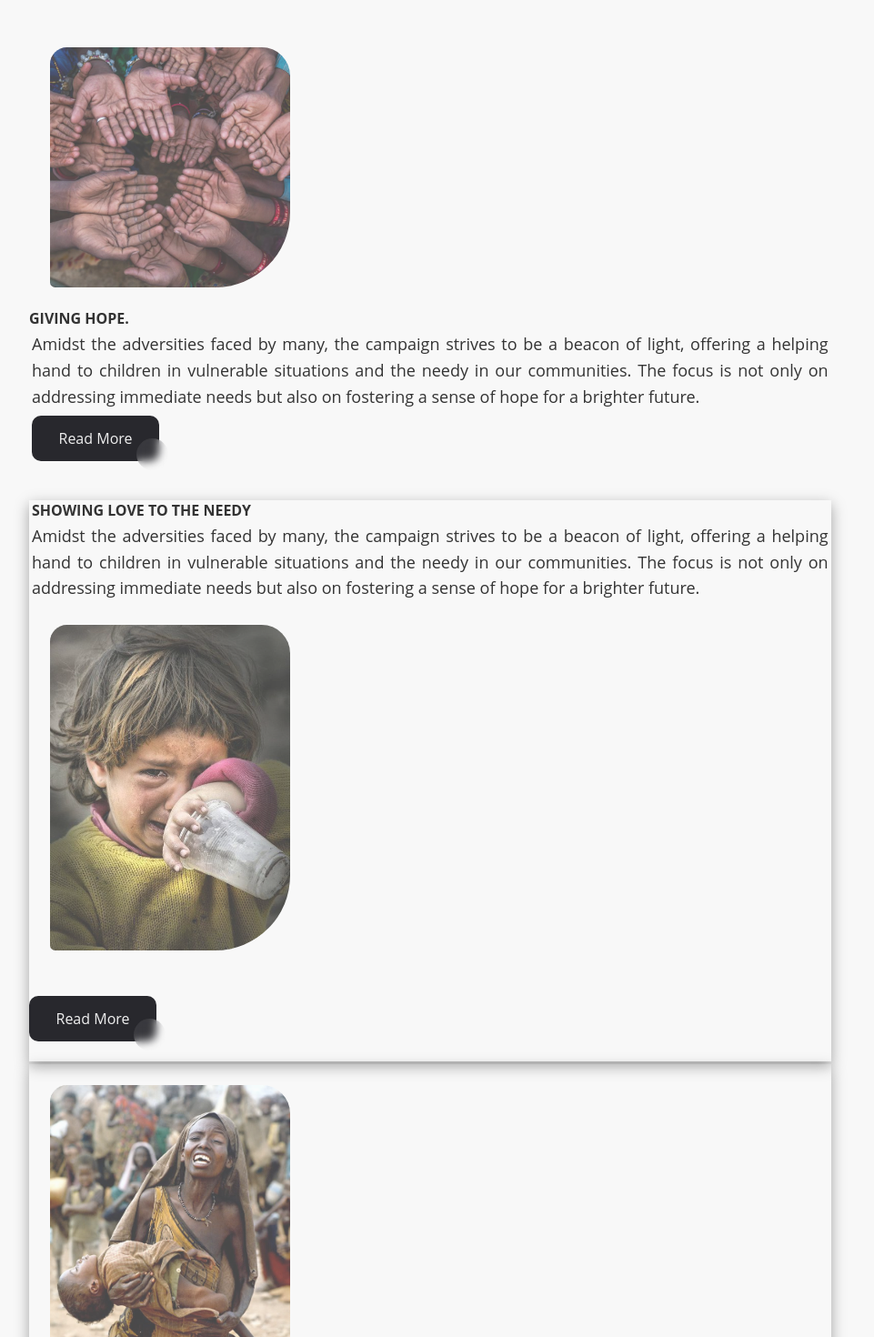
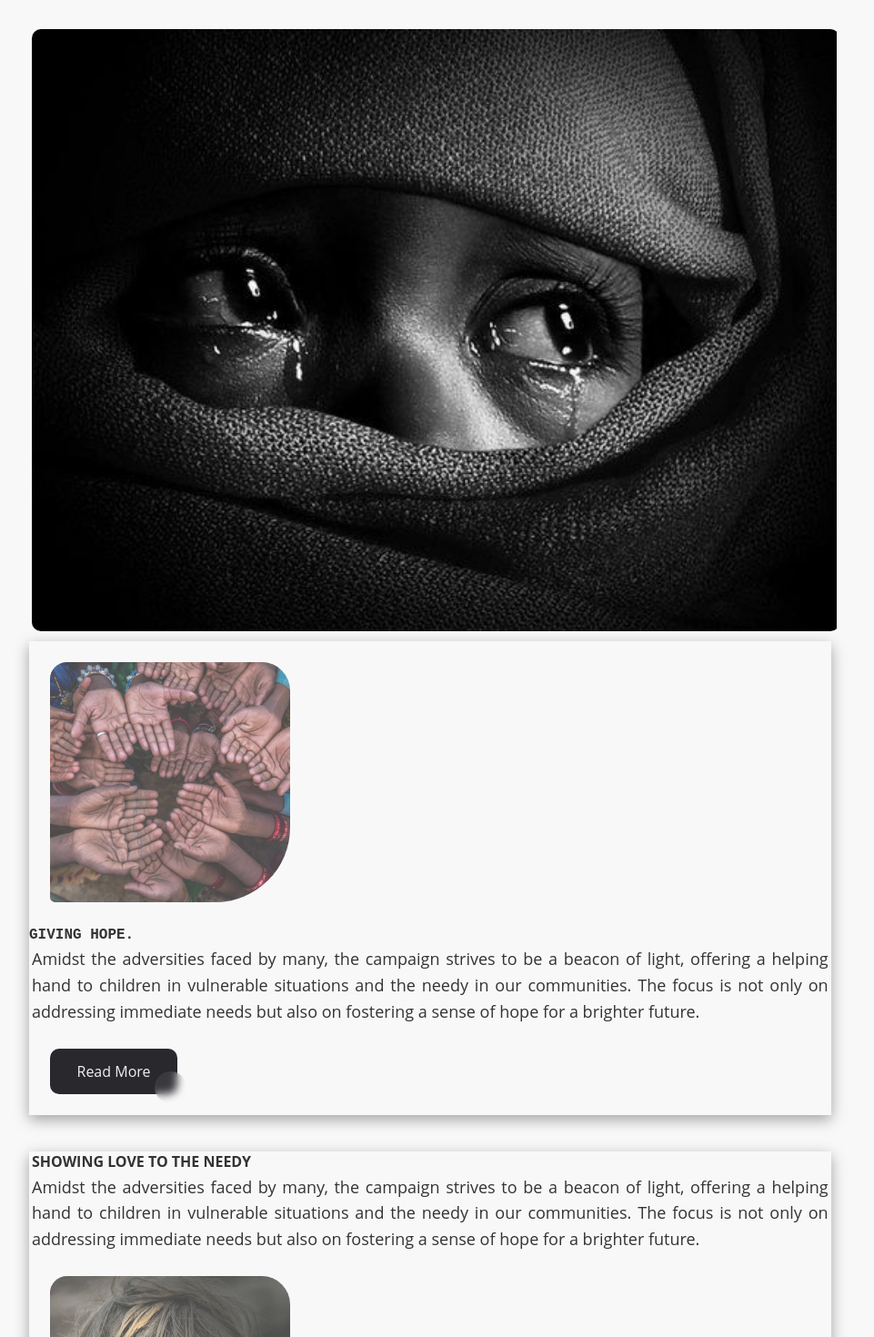
Before and after one commit to AchieBee/Donation-platform, a React (Create React App) app in the folder client/: page /news in a window 1280 px wide. Shown: the top 1470 px of the page at 91% size, without its empty margins (0-961 px from the left). Built offline with nearby package versions, Linux system fonts and the light colour scheme.

Commit message:
updated feature

```diff
--- a/client/src/components/Footer.css
+++ b/client/src/components/Footer.css
@@ -89,3 +89,9 @@
       align-items: center;
     }
   }
+  .footer_img p {
+    width: 70%;
+    font-size: 1.4rem;
+    line-height: 1.5;
+    margin-top: 10px;
+  }
--- a/client/src/components/News.css
+++ b/client/src/components/News.css
@@ -3,12 +3,24 @@
     height: 40%;
     padding: 20px;
     margin-bottom: 30px;
+    font-style: inherit;
+
+}
+.pg_img{
+    width: 100%;
+    position: relative;
+    overflow: hidden;
+}
+.news_updates .news_img{
+    display: flex;
+    flex-direction: column;
 }
 
 .news_img{
     display: flex;
     flex-direction: column;
     margin-bottom: 40px;
+    box-shadow: rgba(0, 0, 0, 0.35) 0px 5px 15px;
 }
 
 .news_img img {
@@ -29,6 +41,7 @@
     padding-top: 40px;
     display: contents;
     justify-content: right;
+    font-family: 'Courier New', Courier, monospace;
 }
 /* Media queries for different screen sizes */
 
@@ -47,6 +60,7 @@
 }
 .news_img_1{
     box-shadow: rgba(0, 0, 0, 0.35) 0px 5px 15px;
+    margin-bottom: 40px;
 }
 .news_img_1 img {
     width: 30%;
@@ -79,6 +93,7 @@
 }
 .news_img_2{
     box-shadow: rgba(0, 0, 0, 0.35) 0px 5px 15px;
+    margin-bottom: 40px;
 }
 .news_img_2 img {
     width: 30%;
@@ -111,6 +126,7 @@
 }
 .news_img_3{
     box-shadow: rgba(0, 0, 0, 0.35) 0px 5px 15px;
+    margin-bottom: 50px;
 }
 .news_img_3 img {
     width: 30%;
@@ -144,6 +160,7 @@
 
 .news_img_4{
     box-shadow: rgba(0, 0, 0, 0.35) 0px 5px 15px;
+    margin-bottom: 250px;
 }
 .news_img_4 img {
     width: 30%;
@@ -186,6 +203,7 @@
   cursor: pointer;
   z-index: 1;
   padding: 10px 20px;
+  margin: 20px;
   display: flex;
   align-items: center;
   justify-content: center;
--- a/client/src/components/News.js
+++ b/client/src/components/News.js
@@ -4,6 +4,7 @@ import images11 from '../components/images/Peace be upon you - السلام عل
 import images12 from '../components/images/Worst Drought in 60 Years Brings Famine To Millions in Somalia, Kenya, and Ethiopia_ Aid is Blocked.jpeg'
 import images13 from '../components/images/KOMMAAR Photo.jpeg'
 import images14 from '../components/images/African Boy at Lake Victoria Entebbe Uganda.jpeg'
+import images15 from '../components/images/touchn2btouched.jpeg'
 import './News.css'
 import Footer from './Footer'
 
@@ -11,6 +12,9 @@ import Footer from './Footer'
 const News = () => {
   return (
     <div className='news_updates'>
+        <div className='pg_img'>
+            <img src={images15} alt='eyes'/>
+        </div>
         <div className='news_img'>
             <img src={images10} alt='hands of people'/>
             <h4>GIVING HOPE.</h4>
```
Also changed, not shown: client/src/components/images/touchn2btouched.jpeg (added).
